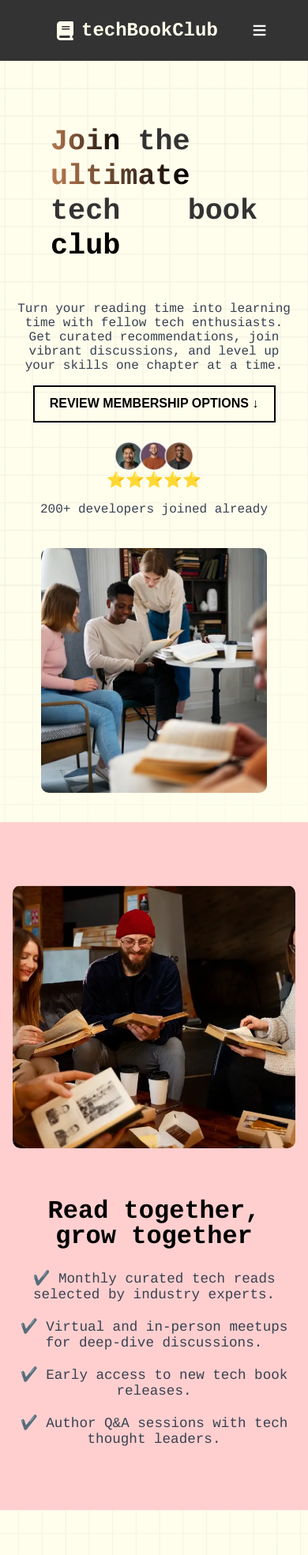
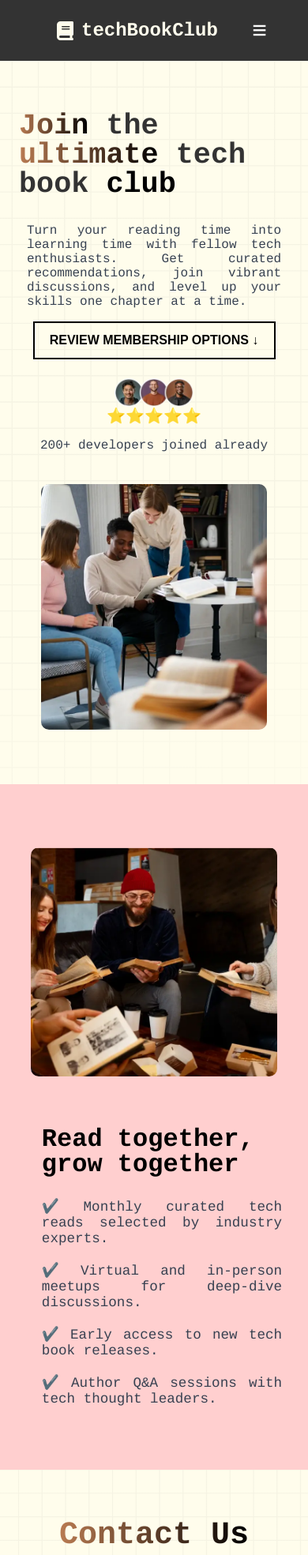
Before and after one commit to melaniesigrid/tech-book-club-vanilla-js, a plain HTML site: page index.html in a window 390 px wide. Shown: the top 1969 px of the page at 79% size. Drawn offline with Linux system fonts and the light colour scheme.

Commit message:
Change proportions on desktop

```diff
--- a/styles.css
+++ b/styles.css
@@ -43,7 +43,7 @@ body {
     justify-content: space-between;
     overflow: hidden;
     gap: 2rem;
-    padding: 40px 80px;
+    padding: 6rem;
     background-image: url('images/pattern-light-bg.svg');
     background-size: cover;
     background-position: center;
@@ -118,7 +118,7 @@ body {
 }
 
 .hero-image {
-    max-width: 50%;
+    max-width: 40%;
 }
 
 .hero-image img {
@@ -290,14 +290,16 @@ textarea {
 
     .hero-title {
         font-size: 2.3rem;
-        line-height: 1.2;
-        margin: 3rem;
-        text-align: justify;
+        line-height: 1;
+        margin: 2rem 0.5rem;
+        text-align: left;
     }
 
     .hero-description {
         font-size: 1rem;
-        margin: 1rem 0;
+        margin: 1rem auto;
+        width: 90%;
+        text-align: justify;
     }
 
     .hero-button {
@@ -319,6 +321,14 @@ textarea {
     .feature-title {
         font-size: 2rem;
         line-height: 1;
+    }
+
+    .feature-text {
+        text-align: left;
+    }
+
+    .feature-image {
+        width: 80vw;
     }
 
     .avatar-group {
@@ -524,6 +534,7 @@ nav .logo {
 
     .hero-image {
         max-width: 80%;
+        padding-bottom: 2rem;
     }
 
     .feature-block {
@@ -536,16 +547,13 @@ nav .logo {
     }
 
     .feature-text {
-        max-width: 100%;
+        max-width: 85%;
+        font-size: 0.8rem;
+        text-align: justify;
     }
 
     .features {
         flex-direction: column;
         align-items: center;
     }
-
-    .feature-text {
-        margin-left: 0;
-        text-align: center;
-    }
 }
```
